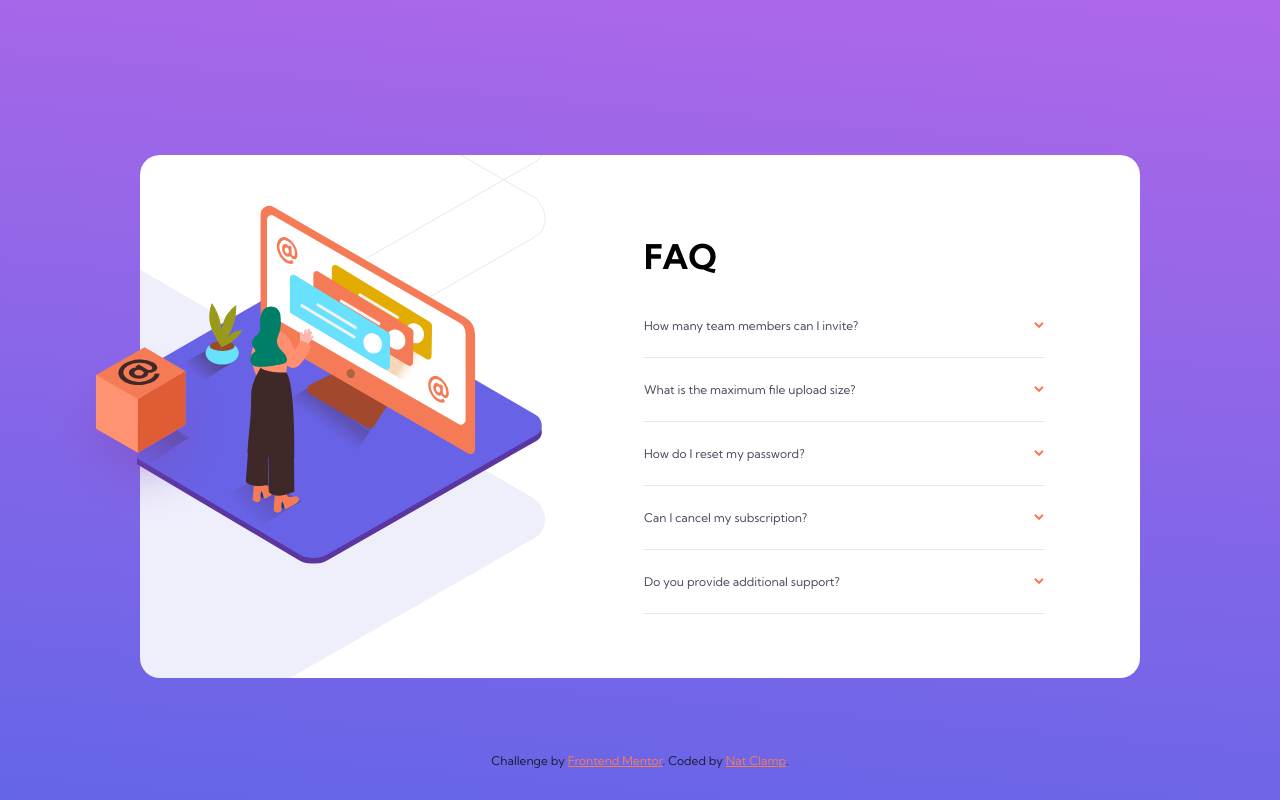
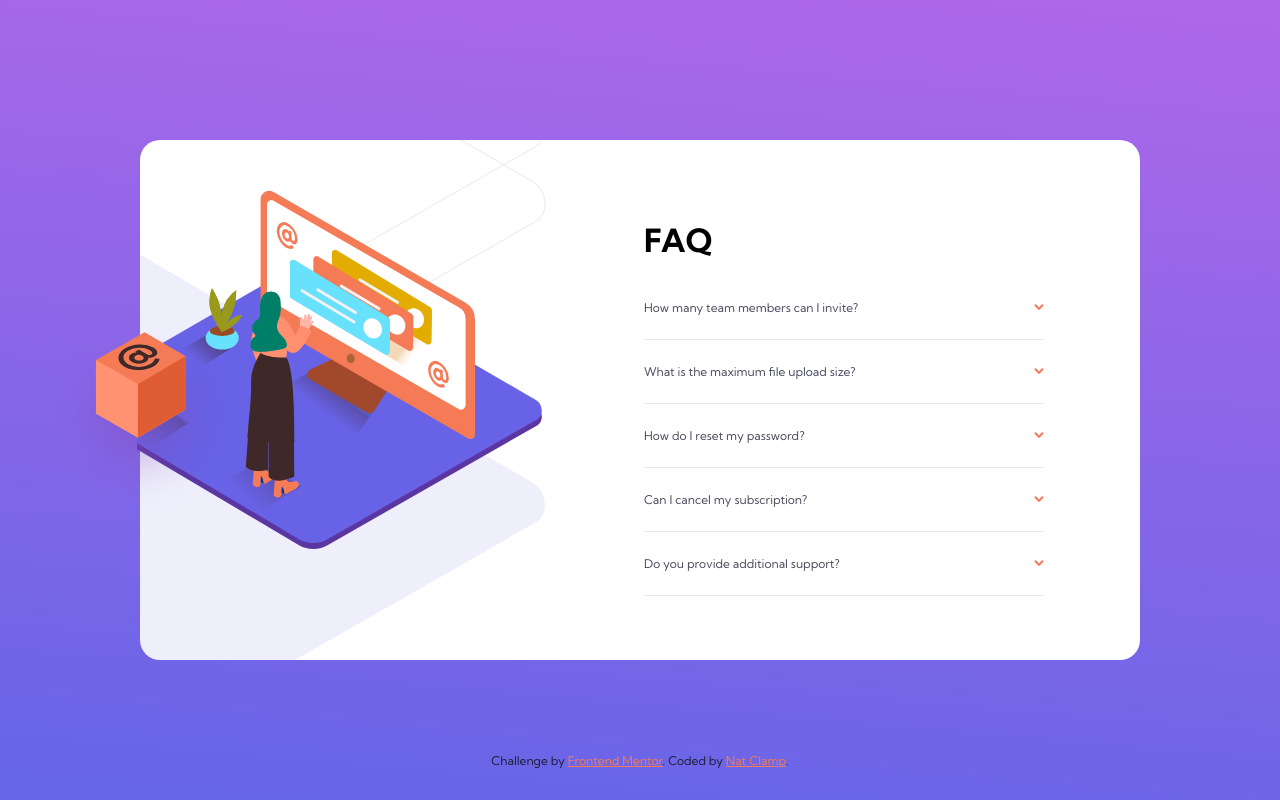
Before and after one commit to NatClamp/frontend-mentor-faq-accordian, a website: page index.html in a window 1280 px wide. Drawn offline with Linux system fonts and the light colour scheme.

Commit message:
fix html issues and tidy

```diff
--- a/index.html
+++ b/index.html
@@ -13,7 +13,7 @@
 <body>
   <main class="container">
     <div class="card">
-      <section class="card__left">
+      <div class="card__left">
         <div class="img-container">
           <img class="main-img--mobile" src="images/illustration-woman-online-mobile.svg" alt="">
         </div>
@@ -21,8 +21,8 @@
           <img class="box-img--desktop" src="images/illustration-box-desktop.svg" alt="">
           <img class="main-img--desktop" src="images/illustration-woman-online-desktop.svg" alt="">
         </div>
-      </section>
-      <section class="card__right">
+      </div>
+      <div class="card__right">
         <h1>FAQ</h1>
         <div class="accordian">
           <div class="accordian__section">
@@ -79,12 +79,12 @@
               </div>
           </div>
         </div>
-      </section>
+      </div>
     </div>
   </main>
   <div class="attribution">
     <p>Challenge by <a href="https://www.frontendmentor.io?ref=challenge" target="_blank">Frontend Mentor</a>. Coded by <a href="https://natalieclamp.com/">Nat Clamp</a>.</p>
   </div>
-  <script type="text/javascript" src="main.js"></script>
+  <script src="main.js"></script>
 </body>
 </html>
--- a/scss/index.scss
+++ b/scss/index.scss
@@ -11,7 +11,6 @@ body {
 }
 
 .container {
-    margin-top: 2rem;
     width: 100%;
     max-width: $Mobile;
     display: flex;
@@ -41,7 +40,6 @@ body {
 }
 
 .card__left {
-    // width: 100%;
     height: 100%;
     @media only screen and (min-width: 700px) {
         background-image: url('../images/bg-pattern-desktop.svg');
@@ -106,7 +104,7 @@ body {
         padding: 3rem 0 1rem 0;
         text-align: center;
         font-weight: $bold-weight;
-        font-size: 34px;
+        font-size: 32px;
         @media only screen and (min-width: 700px) {
             padding-top: 1rem;
             margin-top: 1rem;
```
Also changed, not shown: css/index.css, 1 other file.
